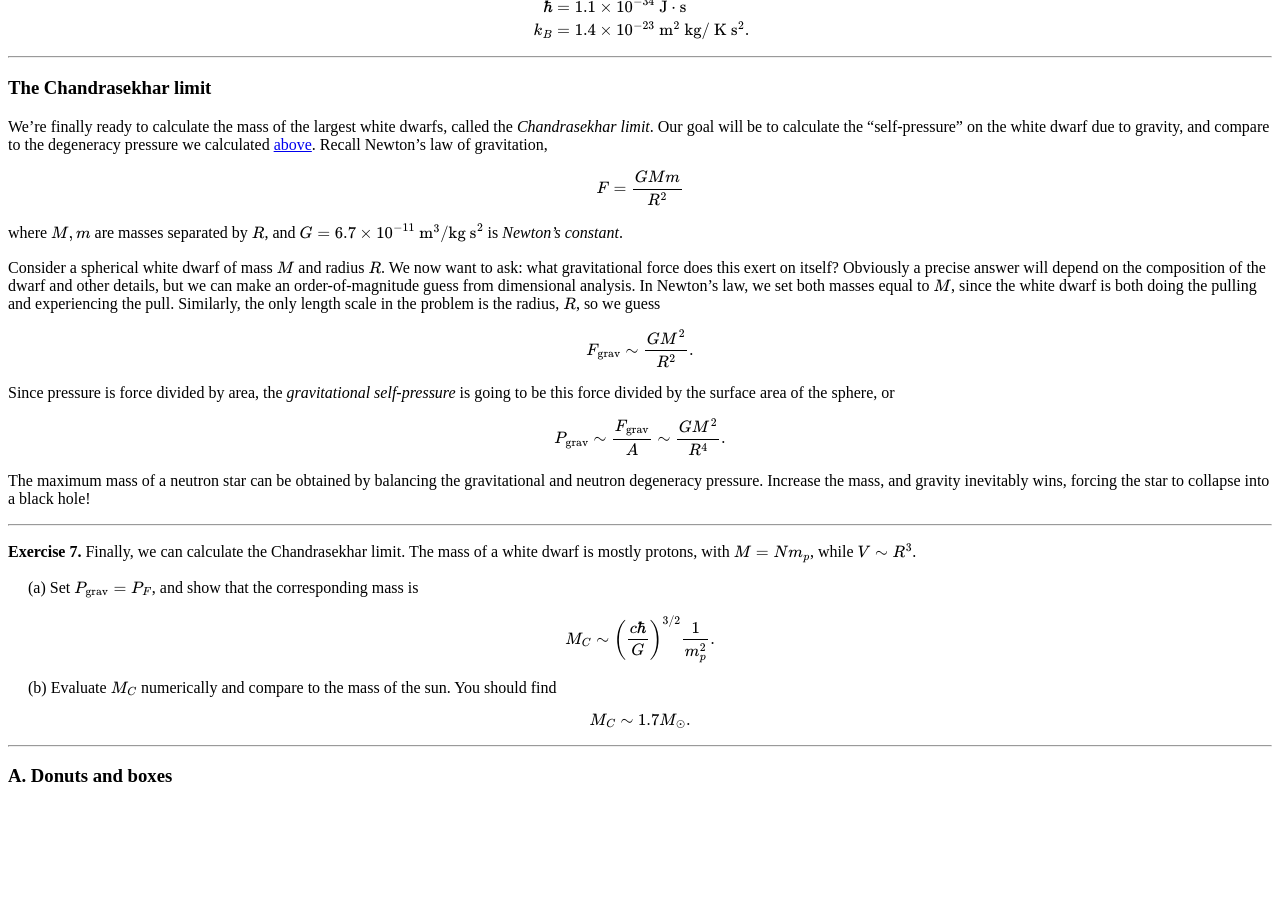
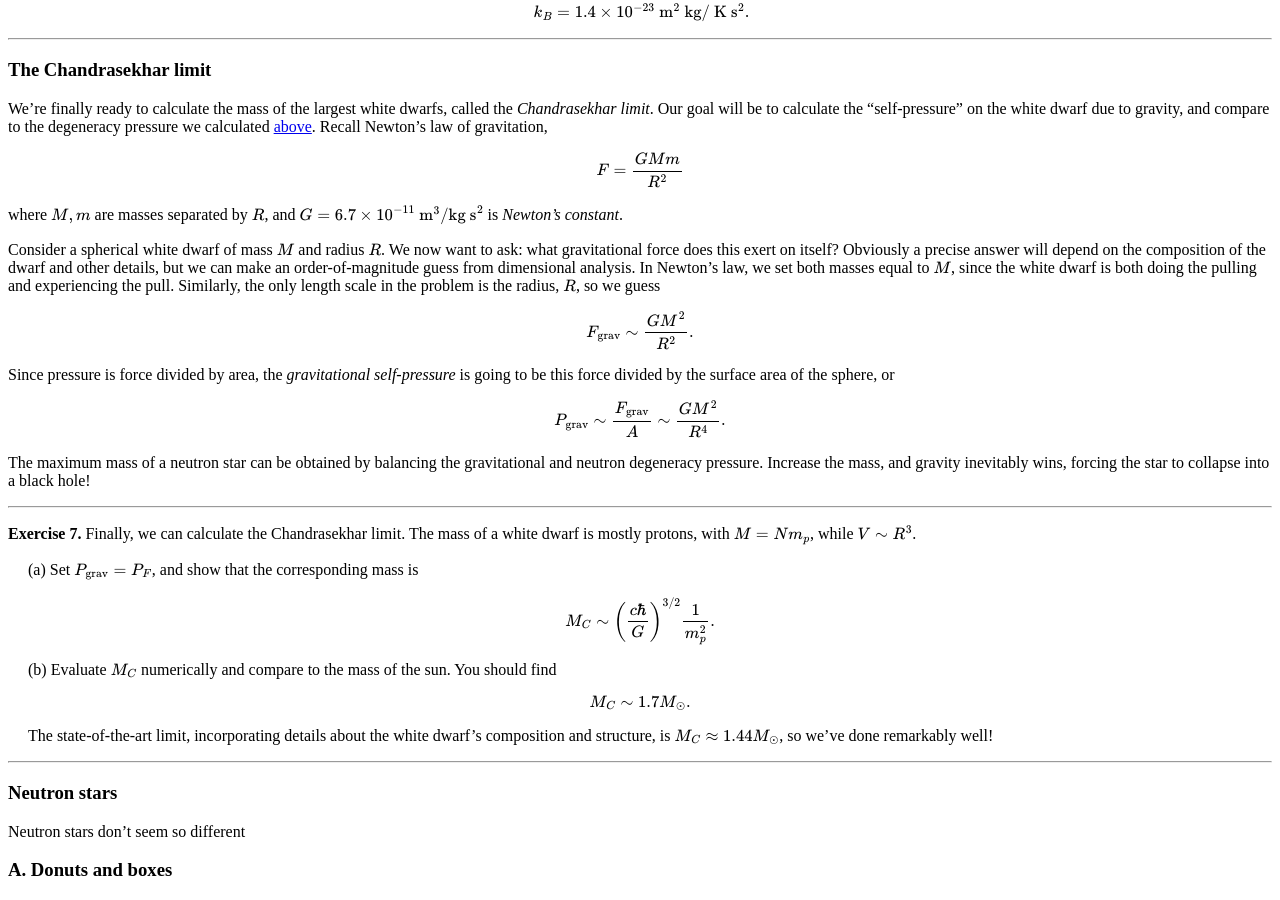
Before and after one commit to hapax/hapax.github.io, a Jekyll site: the page built from assets/chandra.md, in a window 1280 px wide and 900 px high, scrolled down 6954 px. Built offline with Jekyll 4.4.1, drawn with Linux system fonts in a browser that asks for light colours; our own code applies the rules of GitHub Pages for plain Markdown files; formulas are drawn with MathJax 3; a script that is not in the unit is left out; before the commit the page ends 7760 px from its top, so only the background shows below that; some of the changed text lies outside the part shown.

Commit message:
Update chandra.md

```diff
--- a/assets/chandra.md
+++ b/assets/chandra.md
@@ -24,7 +24,7 @@ date:  2020-03-23
    1. <a href="#sec-3-1">Ultrarelativity</a>
    2. <a href="#sec-3-2">White dwarfs and neutron stars</a>
    3. <a href="#sec-3-3">The Chandrasekhar limit</a>
-4. <a href="#sec-4">Conclusion</a>
+   3. <a href="#sec-3-4">Neutron stars</a>
 - <a href="#sec-A">A. Donuts and boxes</a>
 
 ## Introduction <a id="sec-1" name="sec-1"></a>
@@ -721,8 +721,16 @@ $$
 M_C \sim 1.7 M_\odot.
 $$
 
+<span style="padding-left: 20px; display:block">
+The state-of-the-art limit, incorporating details about the white
+dwarf's composition and structure, is $ M_C \approx 1.44 M_\odot$, so
+we've done remarkably well!
+</span>
+
 ---
 
+### Neutron stars<a id="sec-3-4" name="sec-3-4"></a>
 
+Neutron stars don't seem so different
 
 ### A. Donuts and boxes <a id="sec-A" name="sec-A"></a>
```
